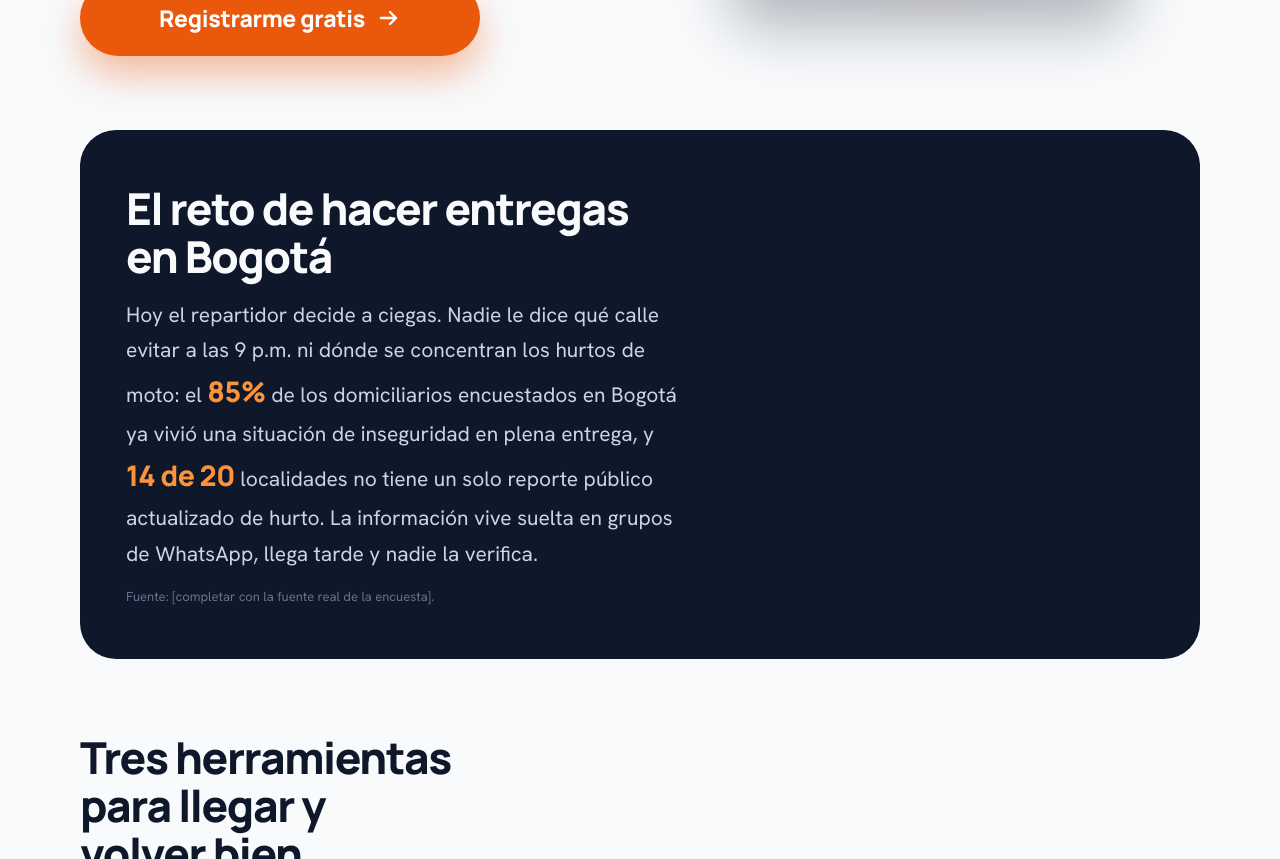
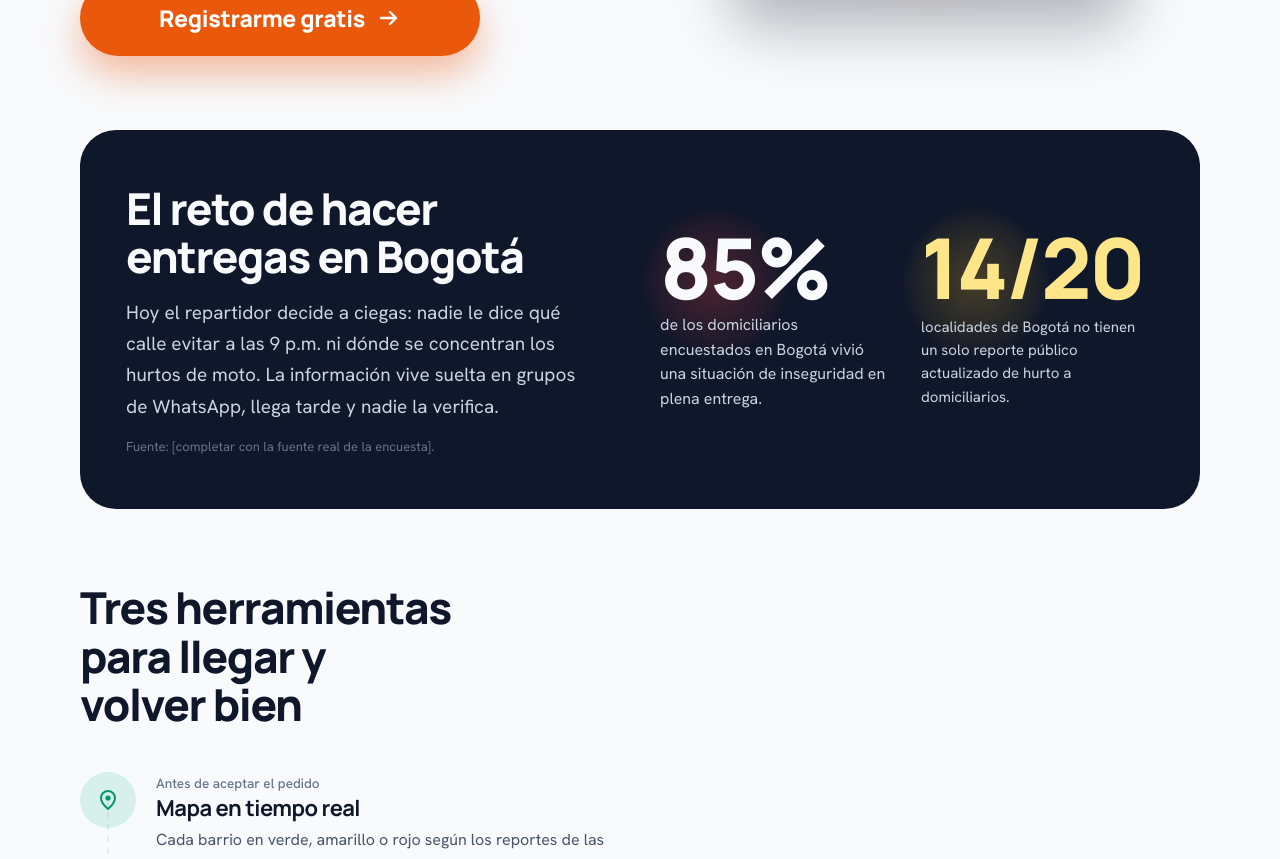
Before and after one commit to ThomasJuti/UrbanSafeLanding, an Astro site: page / in a window 1280 px wide. Shown: the part 600-1459 px from the top of the page. Built offline with nearby package versions, Linux system fonts and the light colour scheme; Astro itself is replaced by a stand-in of ours.

Commit message:
refactor: split problem section into text and stat figures

```diff
--- a/src/components/Challenge.astro
+++ b/src/components/Challenge.astro
@@ -4,16 +4,33 @@
 <section id="reto" class="challenge">
   <div class="container">
     <div class="panel">
-      <div class="intro">
-        <h2 class="light">El reto de hacer entregas en Bogotá</h2>
-        <p class="light-body">
-          Hoy el repartidor decide a ciegas. Nadie le dice qué calle evitar a las 9 p.m. ni dónde se concentran los
-          hurtos de moto: el <span class="stat-inline">85%</span> de los domiciliarios encuestados en Bogotá ya vivió
-          una situación de inseguridad en plena entrega, y <span class="stat-inline">14 de 20</span> localidades no
-          tiene un solo reporte público actualizado de hurto. La información vive suelta en grupos de WhatsApp, llega
-          tarde y nadie la verifica.
-        </p>
-        <p class="source-note">Fuente: [completar con la fuente real de la encuesta].</p>
+      <div class="split">
+        <div class="intro">
+          <h2 class="light">El reto de hacer entregas en Bogotá</h2>
+          <p class="light-body">
+            Hoy el repartidor decide a ciegas: nadie le dice qué calle evitar a las 9 p.m. ni dónde se concentran los
+            hurtos de moto. La información vive suelta en grupos de WhatsApp, llega tarde y nadie la verifica.
+          </p>
+          <p class="source-note">Fuente: [completar con la fuente real de la encuesta].</p>
+        </div>
+
+        <div class="stats">
+          <div class="stat-feature stat-primary">
+            <span class="stat-glow stat-glow-danger" aria-hidden="true"></span>
+            <span class="stat-figure">85%</span>
+            <p class="stat-caption">
+              de los domiciliarios encuestados en Bogotá vivió una situación de inseguridad en plena entrega.
+            </p>
+          </div>
+
+          <div class="stat-feature stat-secondary">
+            <span class="stat-glow stat-glow-warning" aria-hidden="true"></span>
+            <span class="stat-figure stat-figure-sm">14/20</span>
+            <p class="stat-caption">
+              localidades de Bogotá no tienen un solo reporte público actualizado de hurto a domiciliarios.
+            </p>
+          </div>
+        </div>
       </div>
     </div>
   </div>
@@ -31,14 +48,19 @@
     color: var(--color-bg);
     border-radius: 36px;
     padding: clamp(30px, 6vw, 54px) clamp(22px, 5vw, 46px);
+  }
+
+  .split {
     display: grid;
-    gap: 30px;
+    gap: 40px;
+    grid-template-columns: repeat(auto-fit, minmax(min(320px, 100%), 1fr));
+    align-items: center;
   }
 
   .intro {
     display: grid;
     gap: 16px;
-    max-width: 62ch;
+    max-width: 52ch;
   }
 
   h2 {
@@ -51,17 +73,9 @@
 
   .light-body {
     margin: 0;
-    font-size: clamp(17px, 4.2vw, 21px);
-    line-height: 1.7;
+    font-size: clamp(16.5px, 4.2vw, 19px);
+    line-height: 1.65;
     color: #cbd5e1;
-  }
-
-  .stat-inline {
-    font-family: var(--font-display);
-    font-weight: 800;
-    font-size: 1.35em;
-    letter-spacing: -0.5px;
-    color: var(--color-accent-light);
   }
 
   .source-note {
@@ -69,4 +83,61 @@
     font-size: 13px;
     color: #64748b;
   }
+
+  .stats {
+    display: grid;
+    grid-template-columns: repeat(auto-fit, minmax(140px, 1fr));
+    gap: 28px;
+  }
+
+  .stat-feature {
+    position: relative;
+    display: grid;
+    justify-items: start;
+    gap: 6px;
+  }
+
+  .stat-glow {
+    position: absolute;
+    left: -20px;
+    top: -20px;
+    width: 150px;
+    height: 150px;
+    border-radius: 50%;
+  }
+
+  .stat-glow-danger {
+    background: radial-gradient(circle, rgba(239, 68, 68, 0.28) 0%, rgba(239, 68, 68, 0.08) 55%, transparent 72%);
+  }
+
+  .stat-glow-warning {
+    background: radial-gradient(circle, rgba(251, 191, 36, 0.24) 0%, rgba(251, 191, 36, 0.07) 55%, transparent 72%);
+  }
+
+  .stat-figure {
+    position: relative;
+    font-family: var(--font-display);
+    font-weight: 800;
+    line-height: 0.95;
+    letter-spacing: -2.5px;
+    font-size: clamp(48px, 7.5vw, 84px);
+  }
+
+  .stat-figure-sm {
+    color: #fde68a;
+  }
+
+  .stat-caption {
+    position: relative;
+    margin: 0;
+    max-width: 28ch;
+    font-size: 16px;
+    line-height: 1.55;
+    color: #cbd5e1;
+  }
+
+  .stat-secondary .stat-caption {
+    max-width: 26ch;
+    font-size: 15px;
+  }
 </style>
```
